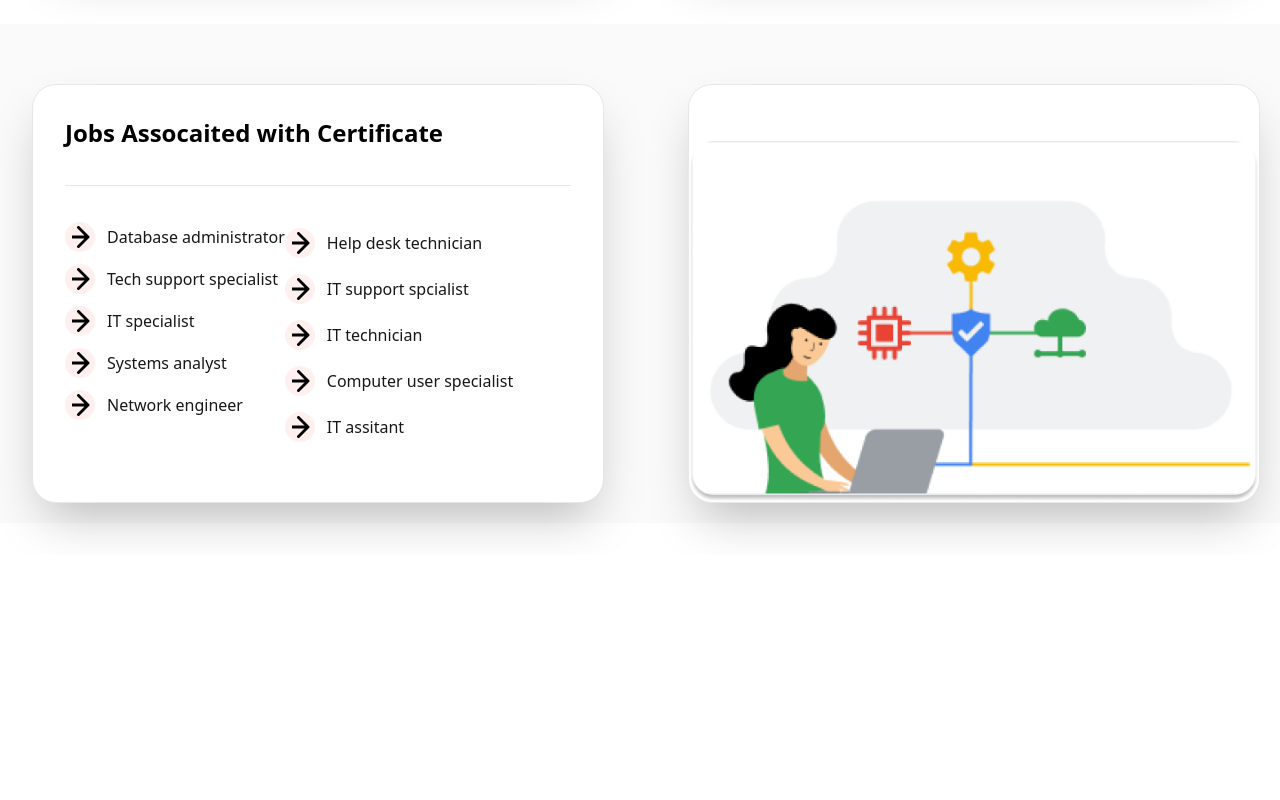
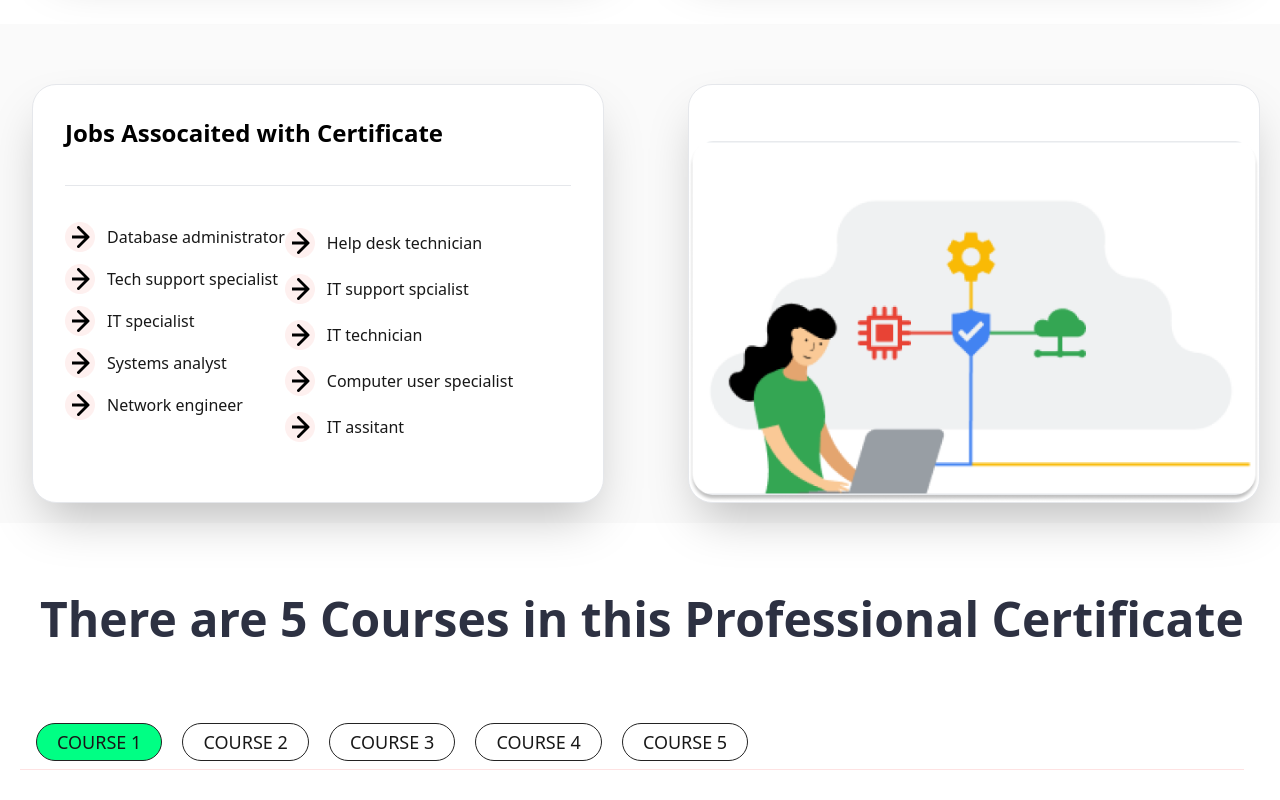
Before and after one commit to With-chomok/tailwind_asignment, a website built with Vite: page index.html in a window 1280 px wide. Shown: the part 1557-2357 px from the top of the page. Before the commit the page ends 2112 px from the top, so only its background shows below. Built offline with nearby package versions, Linux system fonts and the light colour scheme.

Commit message:
professional courses list section uploads

```diff
--- a/index.html
+++ b/index.html
@@ -223,5 +223,22 @@
             <img src="./assets/IT Support 1.png" alt="" class="mt-14">
         </section>
     </section>
+
+
+    <!-- professional courses section -->
+
+<section class="container mx-auto flex md:my-16 px-5 my-4 bg-[#FFFFFF]">
+    <div class="flex border-b border-b-red-100">
+        <div class="md:space-x-4 space-y-2 md:space-y-20 my-2">
+           <h1 class=" text-5xl text-[#2D3142] font-bold md:ml-5 ml-2">There are 5 Courses in this Professional Certificate</h1>
+
+           <button class="border border-[#232323] md:px-5 p-1 rounded-full text-[#181818] font-normal text-lg bg-[#00FF84] hover:bg-teal-100 transition-all duration-200 uppercase">Course  1 </button>
+           <button class="border border-[#232323] md:px-5 p-1 rounded-full text-[#181818] font-normal text-lg  hover:bg-teal-100 transition-all duration-200 uppercase">Course  2 </button>
+           <button class="border border-[#232323] md:px-5 p-1 rounded-full text-[#181818] font-normal text-lg  hover:bg-teal-100 transition-all duration-200 uppercase">Course  3 </button>
+           <button class="border border-[#232323] md:px-5 p-1 rounded-full text-[#181818] font-normal text-lg  hover:bg-teal-100 transition-all duration-200 uppercase">Course  4 </button>
+           <button class=" border border-[#232323]  md:px-5 p-1 rounded-full text-[#181818] font-normal text-lg  hover:bg-teal-100 transition-all duration-200 uppercase ">Course  5 </button>
+
+       </div>
+
   </body>
 </html>
```
